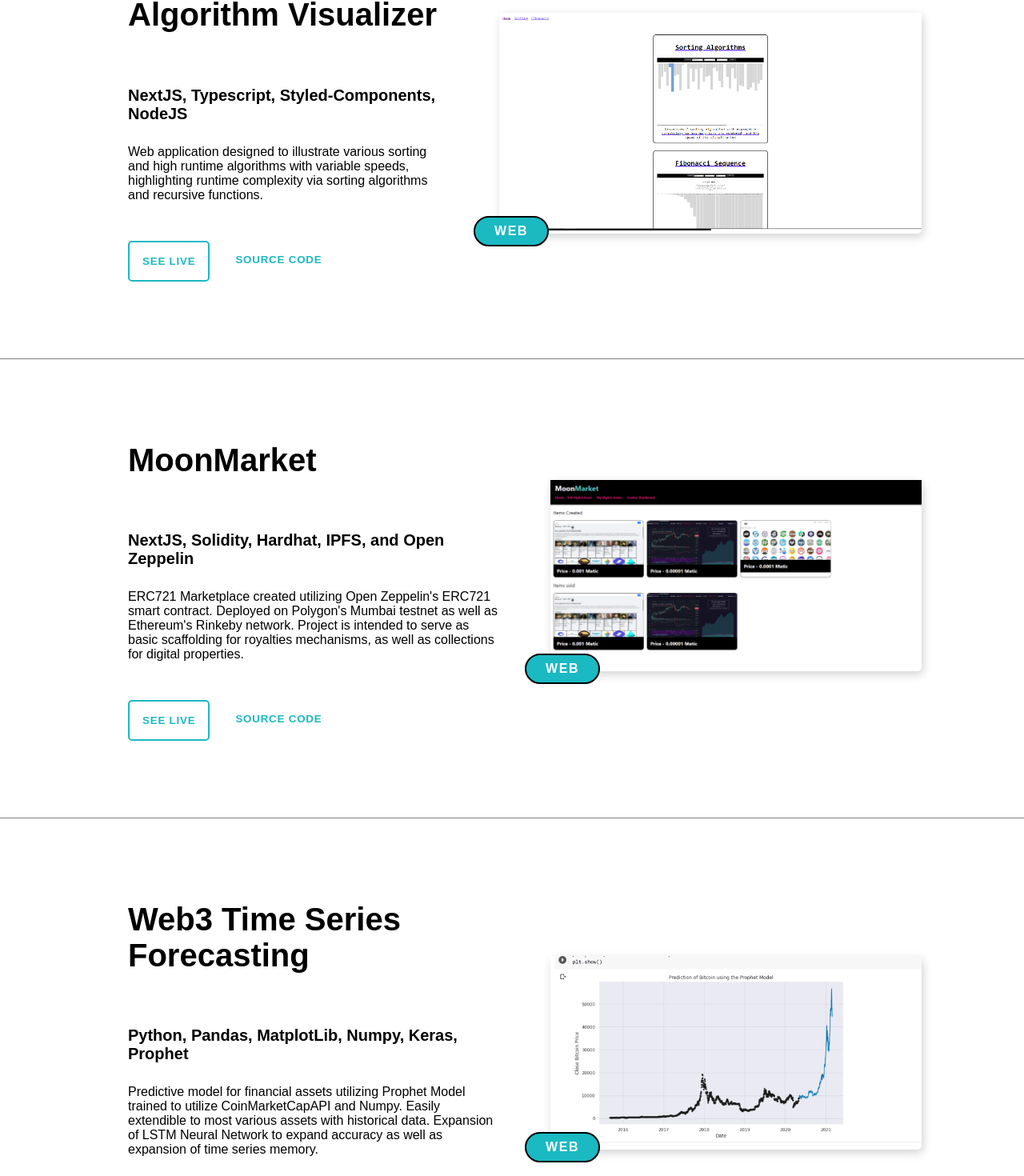
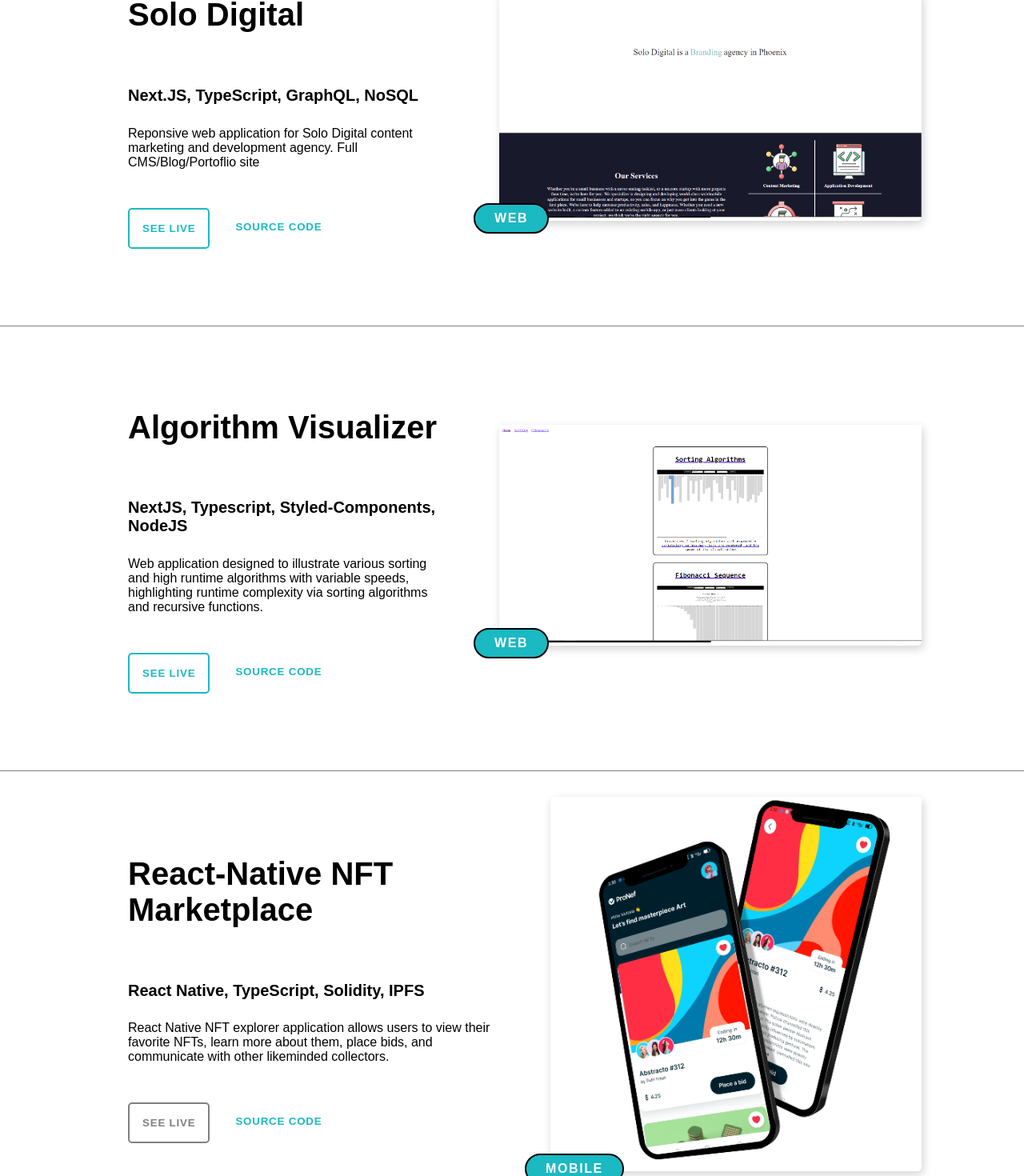
Before and after one commit to jarodchristiansen/portfolio-23, a Next.js app: page / in a window 1280 px wide. Shown: the part 2139-3609 px from the top of the page at 80% size. Built offline with nearby package versions, Linux system fonts and the light colour scheme.

Commit message:
add agency

```diff
--- a/pages/index.js
+++ b/pages/index.js
@@ -22,6 +22,17 @@
       },
 
       {
+        title: "Solo Digital",
+        techStack: "Next.JS, TypeScript, GraphQL, NoSQL",
+        details:
+          "Reponsive web application for Solo Digital content marketing and development agency. Full CMS/Blog/Portoflio site",
+        imageSource: "/images/solo-digital.png",
+        liveUrl: "https://agency-portfolio-kappa.vercel.app/",
+        githubUrl: "",
+        platform: "Web",
+      },
+
+      {
         title: "Algorithm Visualizer",
         techStack: "NextJS, Typescript, Styled-Components, NodeJS",
         details:
@@ -32,17 +43,17 @@
         platform: "Web",
       },
 
-      // {
-      //   title: "React-Native NFT Marketplace",
-      //   techStack: "React Native, TypeScript, Solidity, IPFS",
-      //   details:
-      //     "React Native NFT explorer application allows users to view their favorite NFTs, learn more about them, place bids, and communicate with other likeminded collectors.",
-      //   imageSource: "/images/react-native-nfts.png",
-      //   liveUrl: "",
-      //   githubUrl:
-      //     "https://github.com/jarodchristiansen/nft-marketplace-react-native",
-      //   platform: "Mobile",
-      // },
+      {
+        title: "React-Native NFT Marketplace",
+        techStack: "React Native, TypeScript, Solidity, IPFS",
+        details:
+          "React Native NFT explorer application allows users to view their favorite NFTs, learn more about them, place bids, and communicate with other likeminded collectors.",
+        imageSource: "/images/react-native-nfts.png",
+        liveUrl: "",
+        githubUrl:
+          "https://github.com/jarodchristiansen/nft-marketplace-react-native",
+        platform: "Mobile",
+      },
 
       {
         title: "MoonMarket",
```
Also changed, not shown: public/images/solo-digital.png (added).
